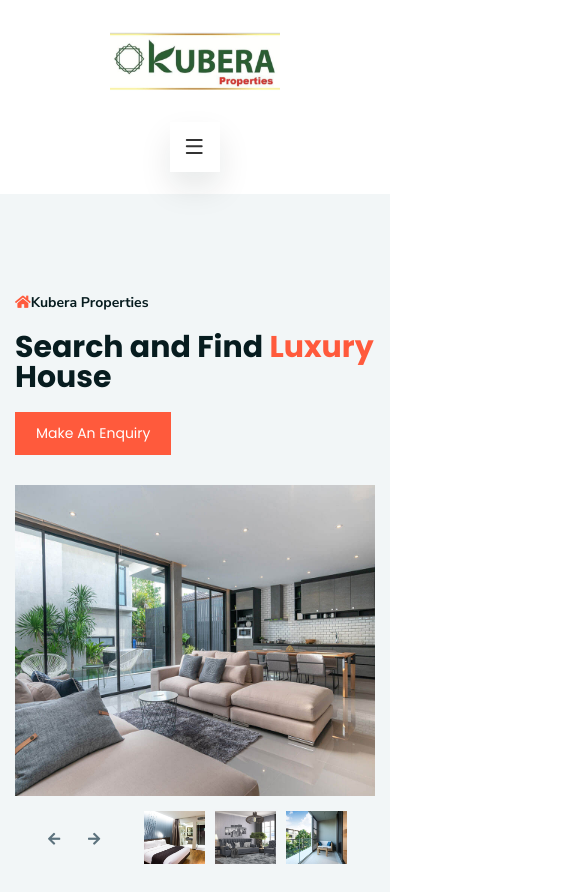
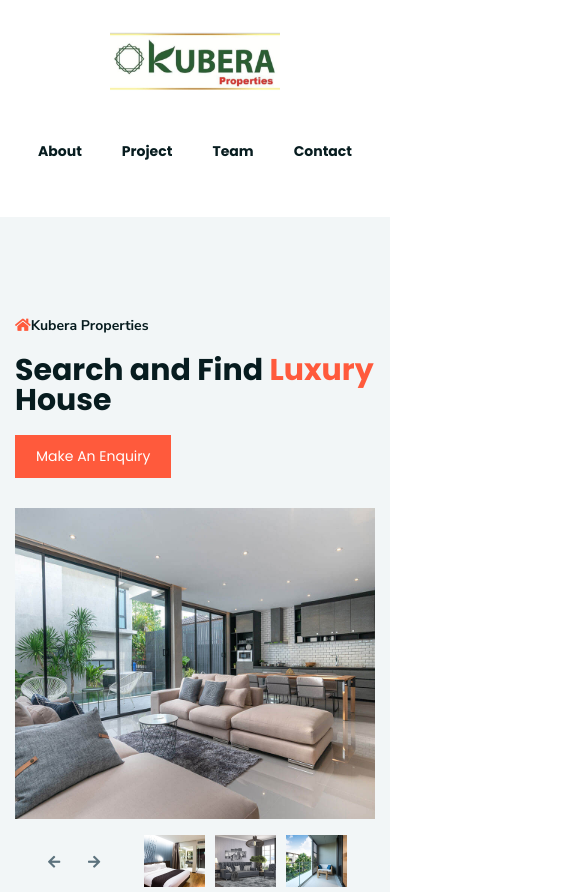
Before and after one commit to haripyt/KUBERA_PROPERTIES, a plain HTML site: page index.html in a window 390 px wide. Shown: the top 892 px of the page, 565 px wide, since content can reach past the window. Drawn offline with Linux system fonts and the light colour scheme.

Commit message:
Update index.html

```diff
--- a/index.html
+++ b/index.html
@@ -89,13 +89,32 @@
                         <div class="col--- ltn__header-options ltn__header-options-2 ">
                             <!-- Mobile Menu Button -->
                             <div class="mobile-menu-toggle d-xl-none">
-                                <a href="#ltn__utilize-mobile-menu" class="ltn__utilize-toggle">
-                                <svg viewBox="0 0 800 600">
-                                    <path d="M300,220 C300,220 520,220 540,220 C740,220 640,540 520,420 C440,340 300,200 300,200" id="top"></path>
-                                    <path d="M300,320 L540,320" id="middle"></path>
-                                    <path d="M300,210 C300,210 520,210 540,210 C740,210 640,530 520,410 C440,330 300,190 300,190" id="bottom" transform="translate(480, 320) scale(1, -1) translate(-480, -318) "></path>
-                                </svg>
-                            </a>
+                                <nav>
+                                    <div class="ltn__main-menu">
+                                        <ul>
+
+
+                                            <li ><a href="about.html"><h6>About</h6></a>
+
+                                            </li>
+                                            <li ><a href="service.html"><h6>Project</h6></a>
+
+
+                                            </li>
+
+
+                                            <li ><a href="team.html"><h6>Team</h6></a>
+
+                                            </li>
+
+
+
+                                            <li><a href="contact.html"><h6>Contact</h6></a></li>
+
+                                        </ul>
+                                    </div>
+                                </nav>
+
                             </div>
                         </div>
                     </div>
@@ -613,7 +632,7 @@
                 <div class="container-fluid">
                     <div class="row">
                         <div class="col-xl-3 col-md-6 col-sm-6 col-12">
-                            <div class="footer-widget footer-about-widget" style="margin-left:70px">
+                            <div class="footer-widget footer-about-widget" >
                                 <div class="footer-logo">
                                     <div class="site-logo">
                                         <img src="imgs/logo.jpg" width="160px" alt="Logo" style="border-radius: 10px;">
@@ -651,7 +670,7 @@
 
                             </div>
                         </div>
-                        <div class="col-xl-2 col-md-6 col-sm-6 col-12" style="margin-left: 190px;">
+                        <div class="col-xl-2 col-md-6 col-sm-6 col-12">
                             <div class="footer-widget footer-menu-widget clearfix">
                                 <h4 class="footer-title">Company</h4>
                                 <div class="footer-menu">
@@ -665,7 +684,7 @@
                             </div>
                         </div>
 
-                        <div class="col-xl-3 col-md-6 col-sm-12 col-12" style="margin-left: 120px;">
+                        <div class="col-xl-3 col-md-6 col-sm-12 col-12" >
                             <div class="footer-widget footer-newsletter-widget">
                                 <h4 class="footer-title">Newsletter</h4>
                                 <p>Free To Contact Us.</p>
@@ -688,7 +707,7 @@
                 <div class="container-fluid ltn__border-top-2">
                     <div class="row">
                         <div class="col-md-6 col-12">
-                            <div class="ltn__copyright-design clearfix" style="margin-left: 200px;">
+                            <div class="ltn__copyright-design clearfix" >
                                 <p>All Rights Reserved @ Kubera Properties  <span class="current-year"></span></p>
                             </div>
                         </div>
```
